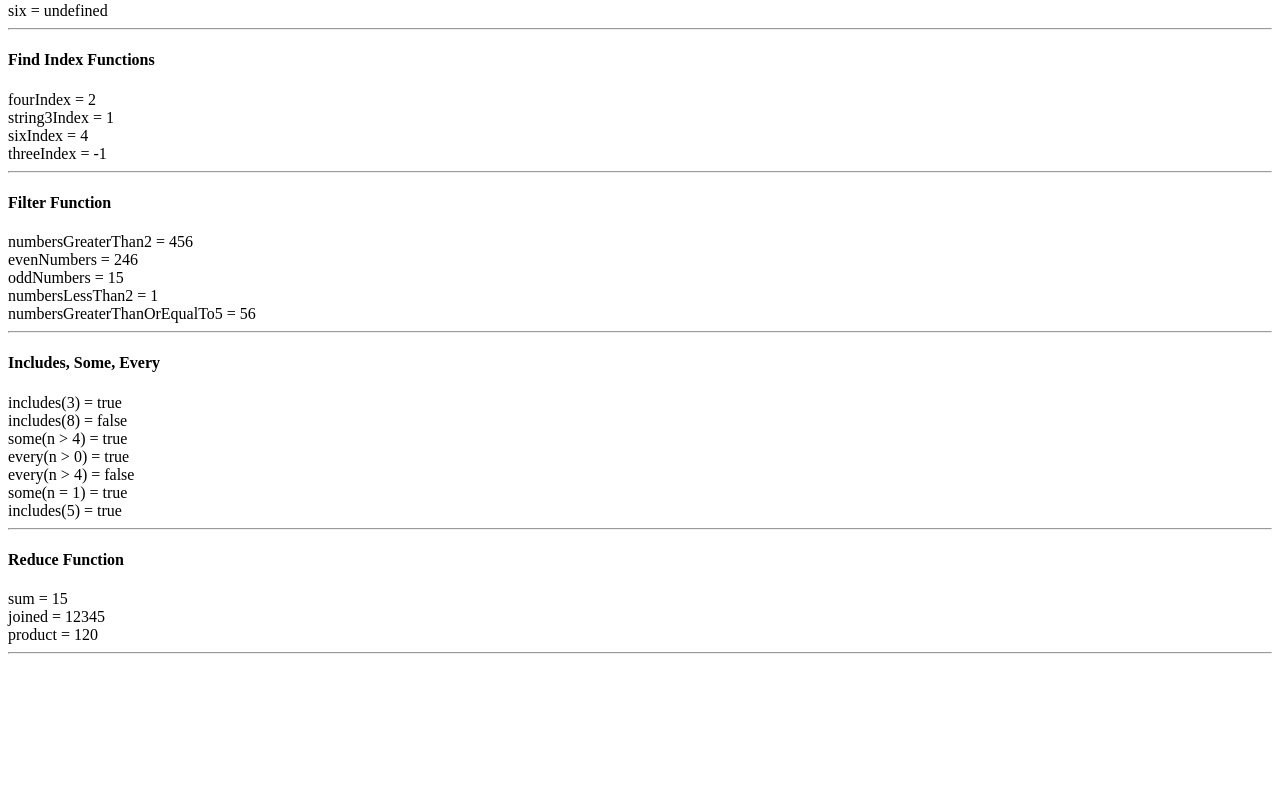
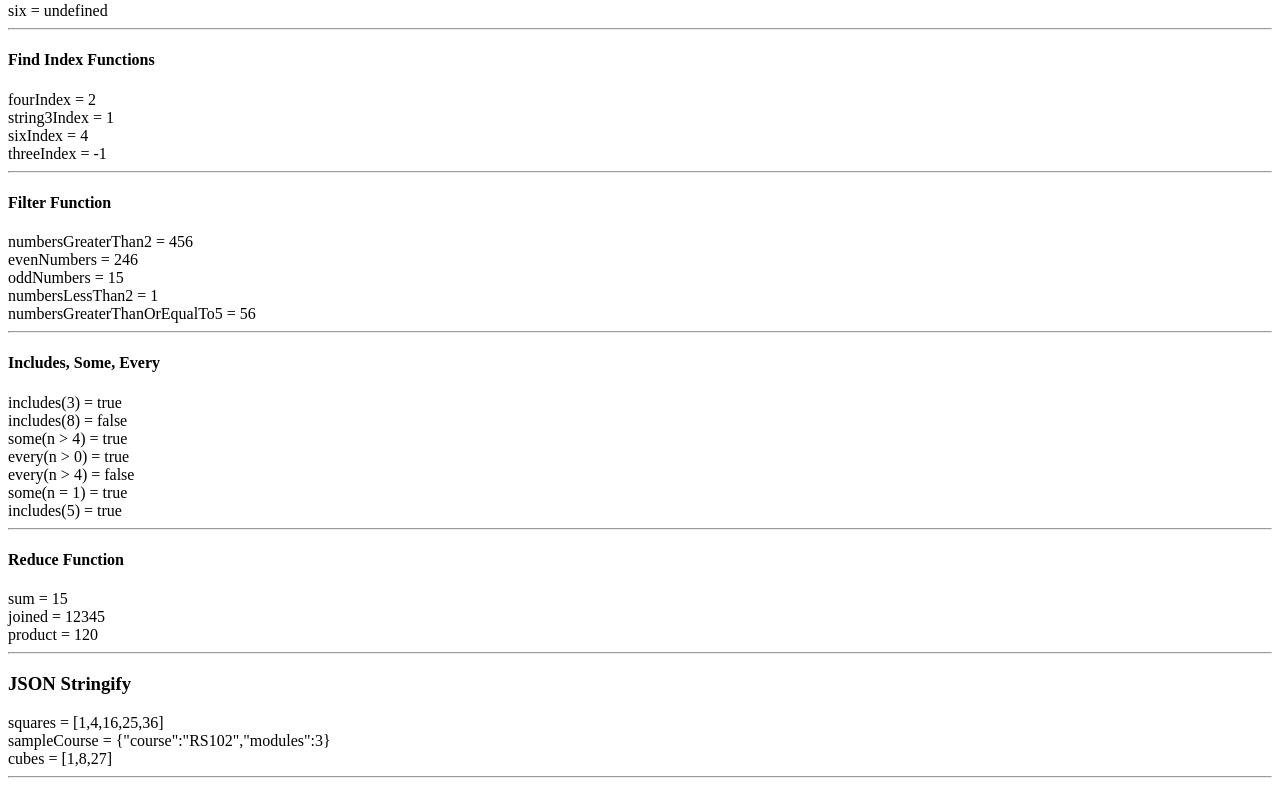
Before and after one commit to pricefy-dotcom/webdev-client, a Next.js app in the folder 2026/fall/webdev/webdev-client/: page /labs/lab3 in a window 1280 px wide. Shown: the part 3400-4186 px from the top of the page. Before the commit the page ends 4062 px from the top, so only its background shows below. Built offline with nearby package versions, Linux system fonts and the light colour scheme.

Commit message:
Lab 3.4.10 JSON Stringify

```diff
--- /dev/null
+++ b/2026/fall/webdev/webdev-client/app/labs/lab3/JsonStringify.tsx
@@ -0,0 +1,15 @@
+export default function JsonStringify() {
+    const squares = [1, 4, 16, 25, 36];
+    const cubes = [1, 8, 27];
+    return (
+        <div id="wd-json-stringify">
+            <h3>JSON Stringify</h3>
+            squares = {JSON.stringify(squares)}
+            <br />
+            sampleCourse = {JSON.stringify({ course: "RS102", modules: 3 })}
+            <br />
+            cubes = {JSON.stringify(cubes)}
+            <hr />
+        </div>
+    )
+}
--- a/2026/fall/webdev/webdev-client/app/labs/lab3/page.tsx
+++ b/2026/fall/webdev/webdev-client/app/labs/lab3/page.tsx
@@ -20,6 +20,7 @@ import FindIndex from "./FindIndex";
 import FilterFunction from "./FilterFunction";
 import IncludesSomeEvery from "./IncludesSomeEvery";
 import ReduceFunction from "./ReduceFunction";
+import JsonStringify from "./JsonStringify";
 
 export default function Lab3() {
     return (
@@ -47,6 +48,7 @@ export default function Lab3() {
             <FilterFunction />
             <IncludesSomeEvery />
             <ReduceFunction />
+            <JsonStringify />
         </div>
     );
 }
```
